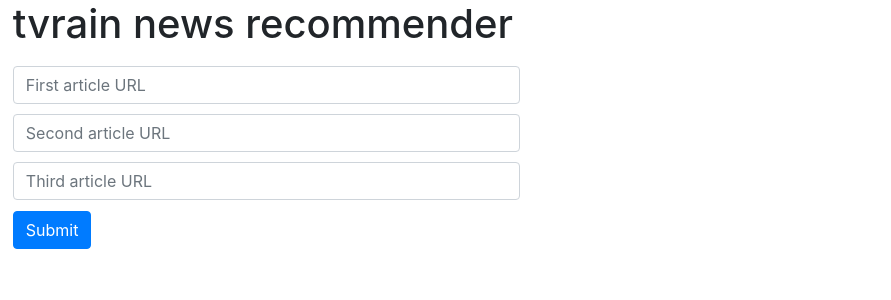
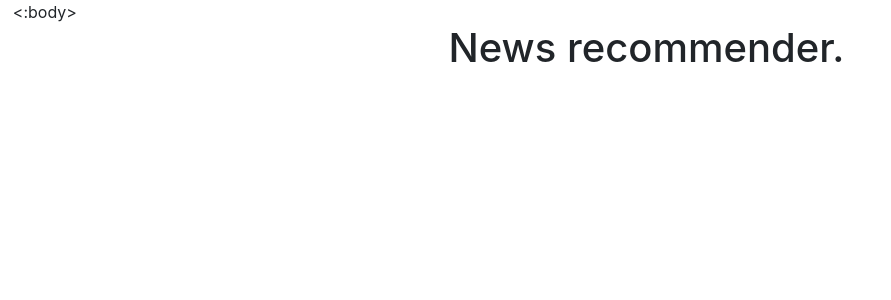
Before and after one commit to tvorogme/recommendation_system, a Flask app: page / in a window 1280 px wide. Shown: the top 300 px of the page, without its empty margins (0-891 px from the left). Run offline with Flask 2, Linux system fonts and the light colour scheme; some libraries are stand-ins or nearby versions.

Commit message:
Update index.html

```diff
--- a/templates/index.html
+++ b/templates/index.html
@@ -18,16 +18,32 @@
   .results {
     margin-top: 5%;
   }
+
+  h1{
+    width: 100%;
+    text-align: center;
+  }
+
+  p{
+    cursor-style: pointer;
+  }
+
+  input[type="checkbox"]{
+    width: 10px;
+    height: 20px;
+  }
   </style>
 </head>
-<body>
-  <h1>tvrain news recommender</h1>
-  <fieldset class="articles-form" style="width: 40%;">
-    <input type="text" class="form-control article-input" id="article1" placeholder="First article URL">
-    <input type="text" class="form-control article-input" id="article2" placeholder="Second article URL">
-    <input type="text" class="form-control article-input" id="article3" placeholder="Third article URL">
-    <a id="submit" class="btn btn-primary article-input">Submit</a>
-  </fieldset>
+<:body>
+  <h1>News recommender.</h1>
+  <form>
+    {% for part in parts %}
+    <div>
+      <input type="checkbox" value="{{ part['value'] }}", name="{{ part['name'] }}">
+      <p> {{ part['desc'] }} </p>
+    </div>
+    {% endfor %}
+  </form>
   <div class='results'></div>
   <!-- jQuery first, then Bootstrap JS. -->
   <script src="https://ajax.googleapis.com/ajax/libs/jquery/2.1.4/jquery.min.js"></script>
```
